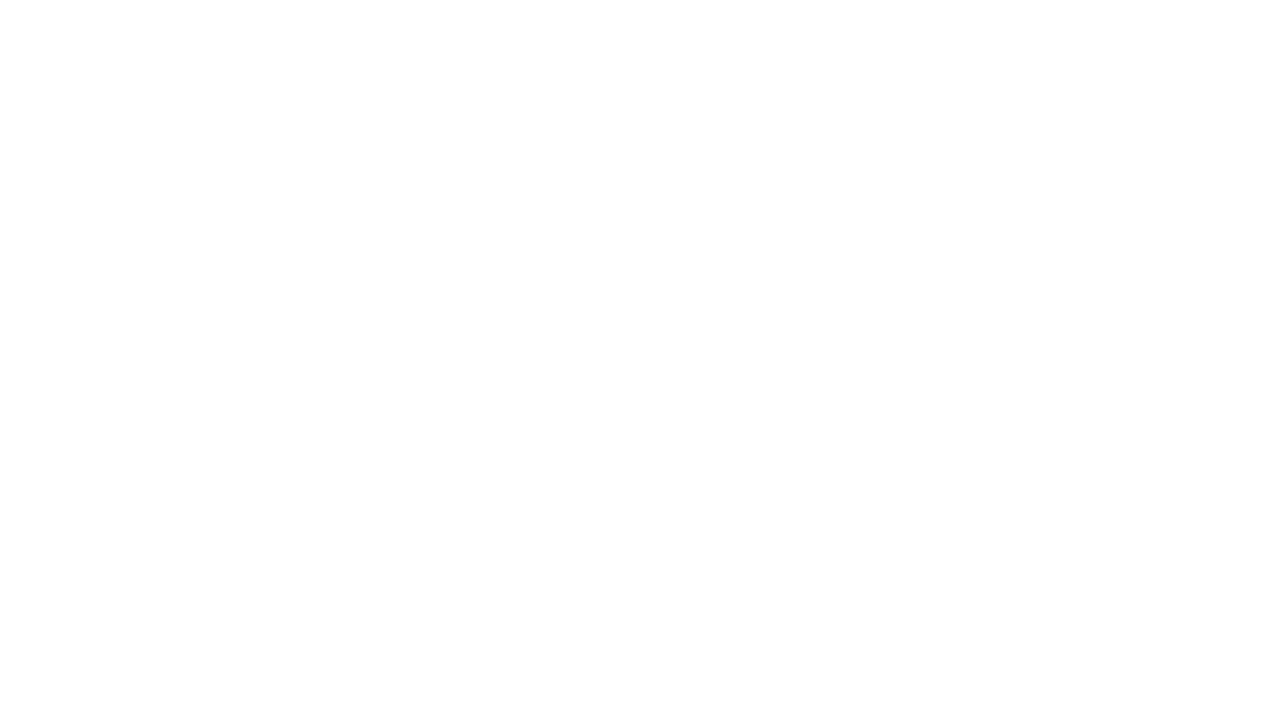
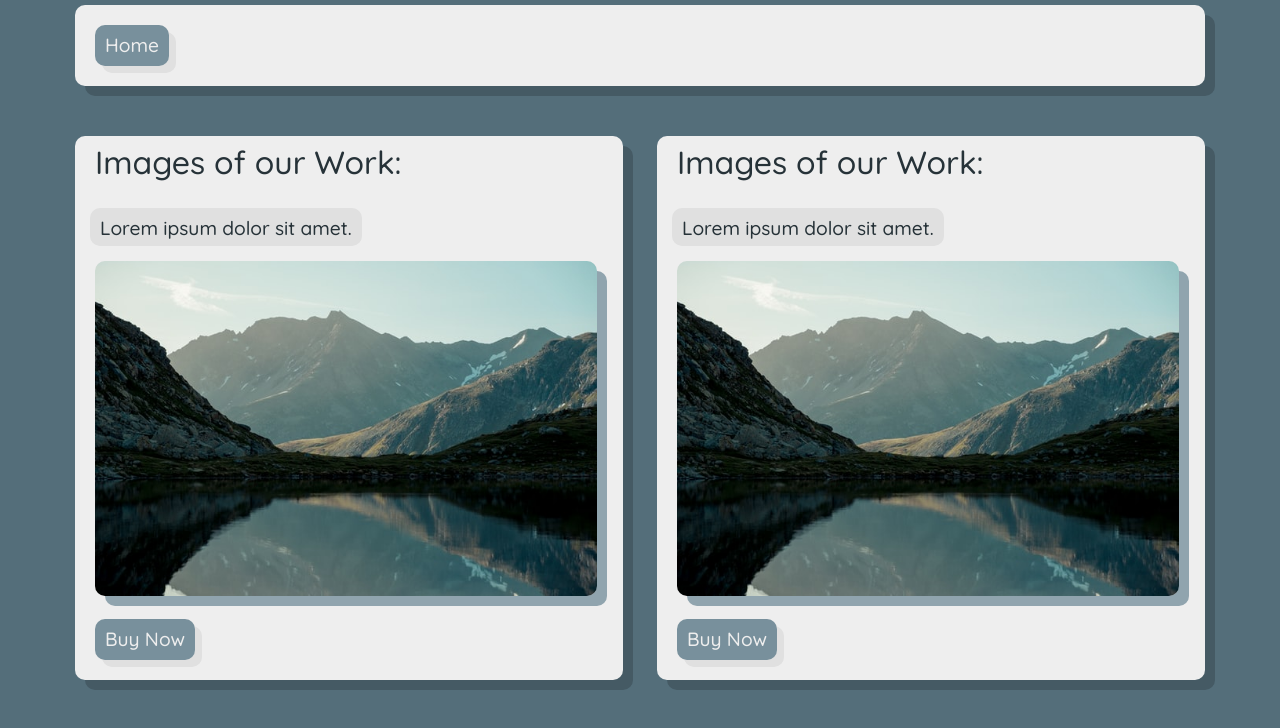
Before and after one commit to WhaleWellWell/Material-Blue-App, a plain HTML site: page test.html in a window 1280 px wide. Drawn offline with Linux system fonts and the light colour scheme.

Commit message:
Fixed bug

```diff
--- a/test.html
+++ b/test.html
@@ -0,0 +1,62 @@
+<!DOCTYPE html>
+<html lang="en">
+<head>
+  <meta charset="UTF-8">
+  <meta http-equiv="X-UA-Compatible" content="IE=edge">
+  <meta name="viewport" content="width=device-width, initial-scale=1.0">
+  <title>Example</title>
+  <link rel="stylesheet" href="./index.css">
+  <link rel="stylesheet" href="./reset.css">
+  <link rel="stylesheet" href="./bootstrap-grid.css">
+   <link rel="preconnect" href="https://fonts.googleapis.com">
+  <link rel="preconnect" href="https://fonts.gstatic.com" crossorigin>
+  <link href="https://fonts.googleapis.com/css2?family=Quicksand:wght@500&display=swap" rel="stylesheet">
+</head>
+<body>
+  <div class="container">
+    <div class="row">
+      <div class="col-12">
+        <nav class="box-1">
+          <button class="btn font-quick">Home</button>
+        </nav>
+      </div>
+    </div>
+
+    <div class="spacer-2"> </div>
+
+    <div class="row">
+      <div class="col-6">
+        <article class="box-1">
+
+          <h1 class="header">
+            Images of our Work:
+          </h1>
+          <div class="spacer-1"></div>
+
+          <p class="box-2 font-quick fit-w">
+            Lorem ipsum dolor sit amet.
+          </p>
+          <img class="img" src="./imgs/hans-ott-AxSaRriVy0E-unsplash.jpg" alt="Image">
+          <button class="btn font-quick">Buy Now</button>
+        </article>
+      </div>
+
+      <div class="col-6">
+        <article class="box-1">
+
+          <h1 class="header">
+            Images of our Work:
+          </h1>
+          <div class="spacer-1"></div>
+
+          <p class="box-2 font-quick fit-w">
+            Lorem ipsum dolor sit amet.
+          </p>
+          <img class="img" src="./imgs/hans-ott-AxSaRriVy0E-unsplash.jpg" alt="Image">
+          <button class="btn font-quick">Buy Now</button>
+        </article>
+      </div>
+    </div>
+  </div>
+</body>
+</html>
```
Also changed, not shown: index.html (+1 -0 lines), bootstrap-grid.css.
